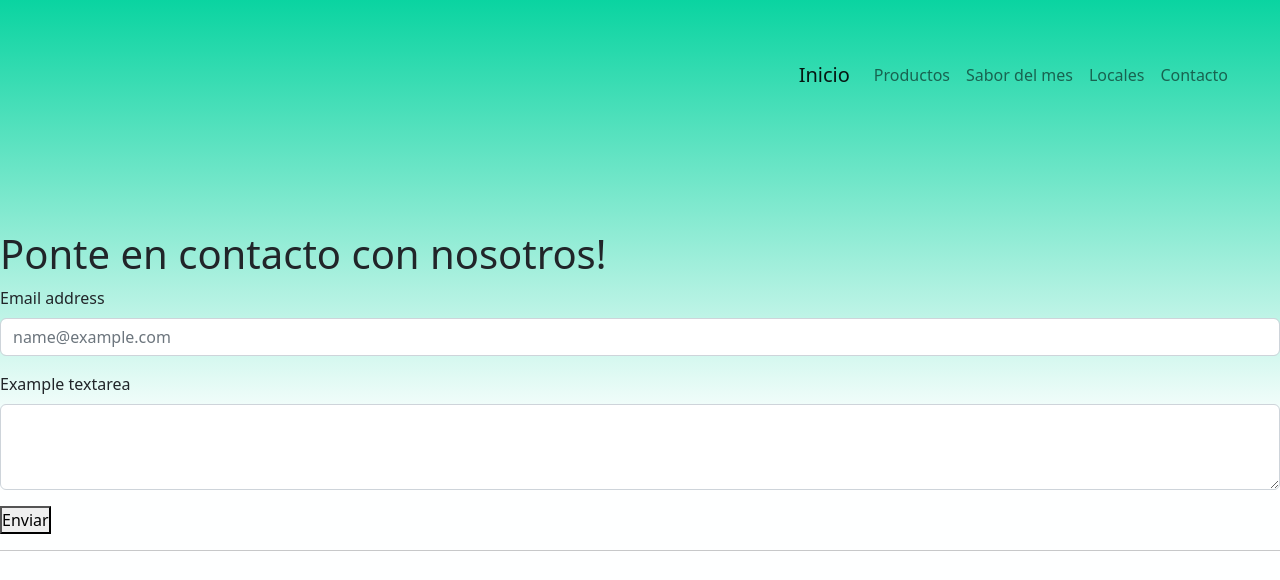
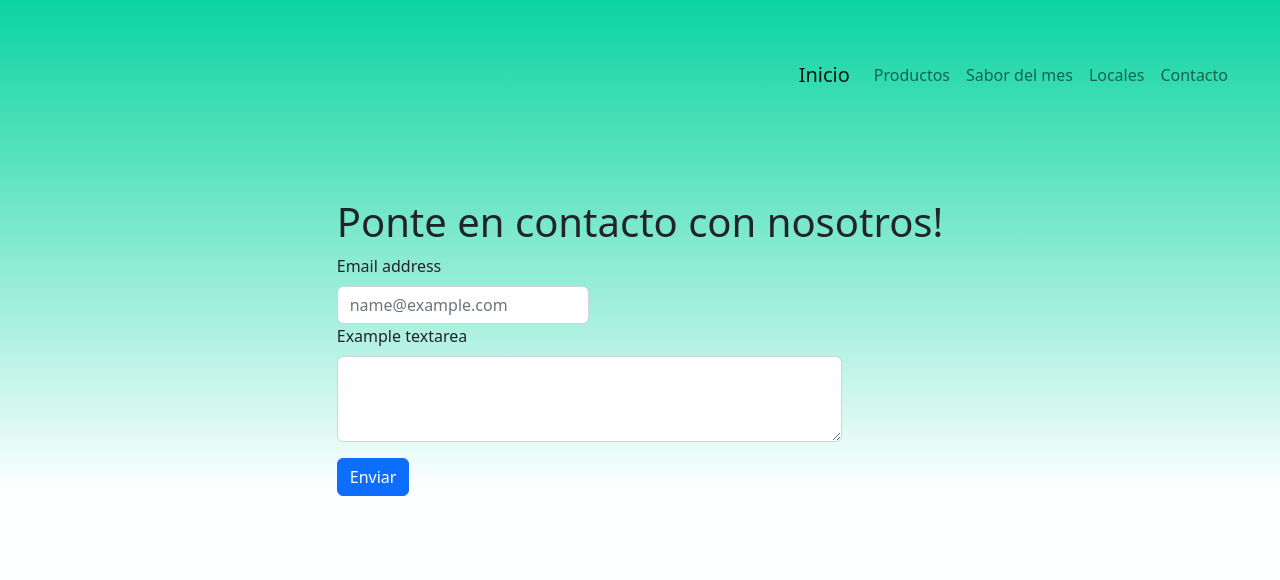
Before and after one commit to savastanofederico/web-heladeria-savastano, a website: page paginas/Contacto.html in a window 1280 px wide. Shown: the top 580 px of the page. Drawn offline with nearby package versions, Linux system fonts and the light colour scheme.

Commit message:
prueba-proyecto-final

```diff
--- a/SCSS/parciales/_contacto.scss
+++ b/SCSS/parciales/_contacto.scss
@@ -1,3 +1,11 @@
 .comentarios {
     margin-top: 1rem;
 }
+
+.main__modificador {
+    margin-bottom: 6rem;
+}
+
+.button__modificador {
+    margin-top: 1rem;
+}
--- a/SCSS/parciales/_main.scss
+++ b/SCSS/parciales/_main.scss
@@ -1,15 +1,13 @@
 .main {
-    margin-top: 5rem;
+    padding: 3rem;
 }
-
-
 .titulo {
 
     text-align: center;
     font-family: 'Lucida Sans', 'Lucida Sans Regular', 'Lucida Grande', 'Lucida Sans Unicode', Geneva, Verdana, sans-serif;
     font-size: large;
     transform: scale(2);
-
+    margin-bottom: 2rem;
 }
 
 
--- a/paginas/Contacto.html
+++ b/paginas/Contacto.html
@@ -40,25 +40,30 @@
   </header>
 
 
-    <main class="main">
+    <main class="main main__modificador">
 
+      <div class="d-flex justify-content-center">
           <section class="section_contacto">
             <h1> Ponte en contacto con nosotros! </h1>
             <form>
                 <div class="mb-3">
                     <label for="exampleFormControlInput1" class="form-label">Email address</label>
+                    <div class="col-sm-5">
                     <input type="email" class="form-control" id="exampleFormControlInput1" placeholder="name@example.com">
                   </div>
                   <div class="mb-3">
                     <label for="exampleFormControlTextarea1" class="form-label">Example textarea</label>
+                    <div class="col-sm-10">
                     <textarea class="form-control" id="exampleFormControlTextarea1" rows="3"></textarea>
                   </div>
+            </form>
 
             <div>
-                        <button> Enviar </button>
+              <button class="btn btn-primary button__modificador" type="submit">Enviar</button>
             </div>
-                </form>
+
           </section>
+       </div>
     </main>
 
 
```
Also changed, not shown: CSS/estilos.css. Lines whose indentation alone changed are shown as unchanged.
